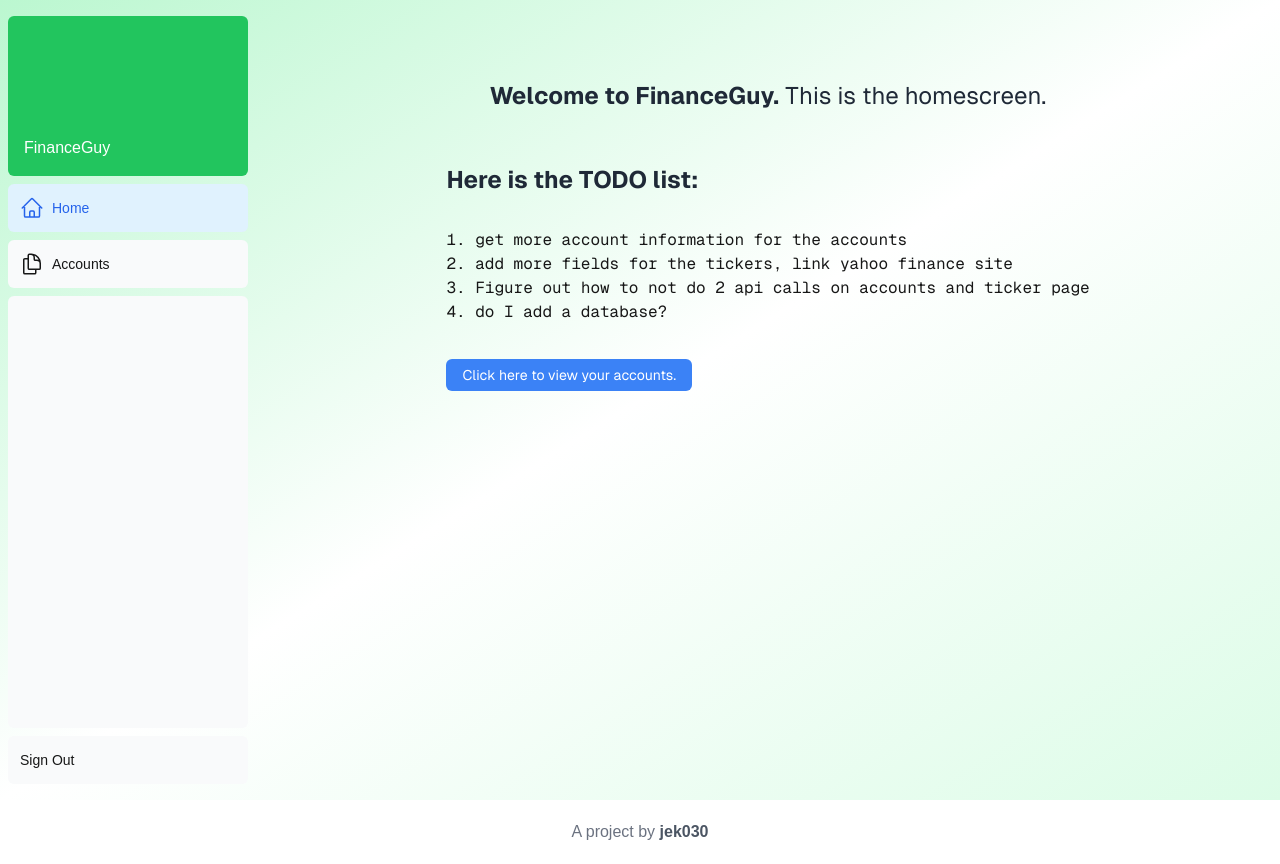
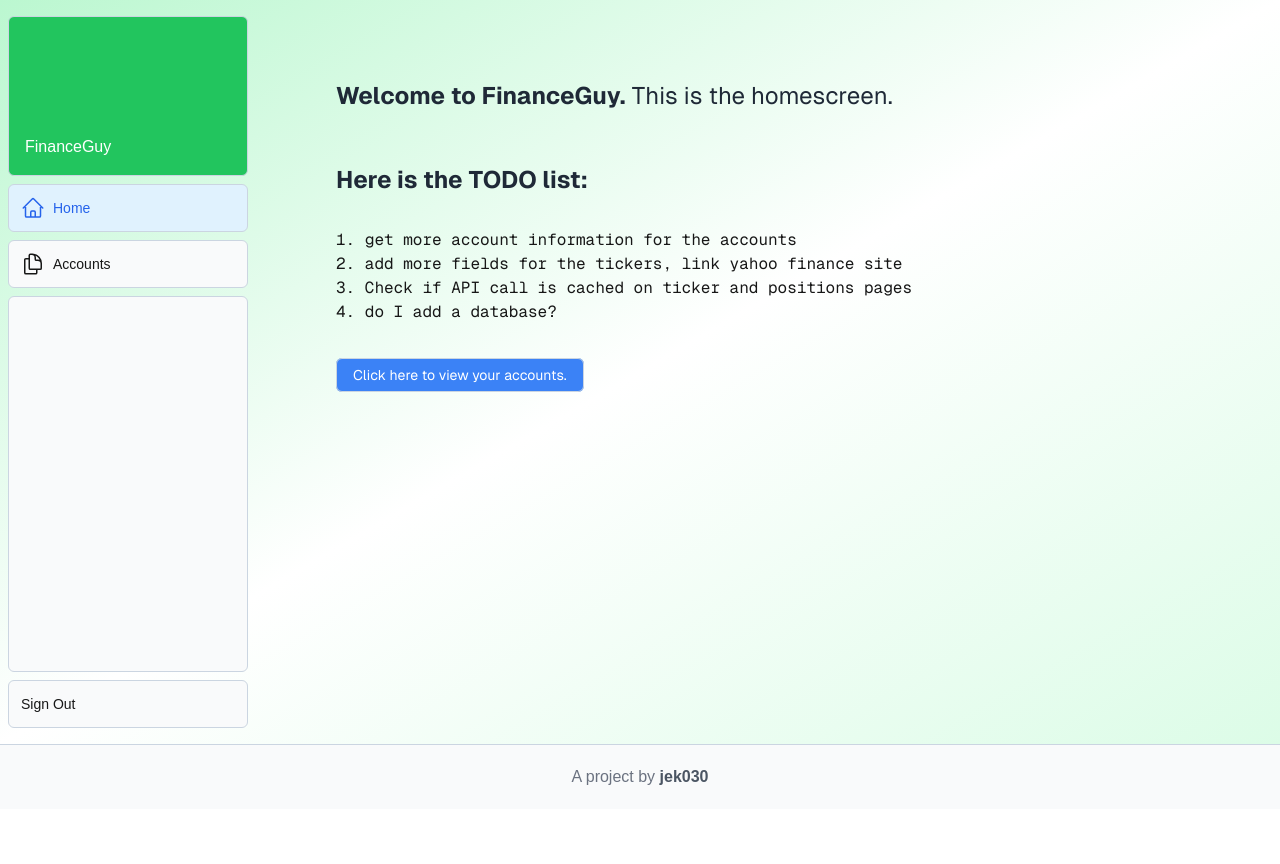
Before and after one commit to jek030/schwabApiNextJs, a Next.js app: page / in a window 1280 px wide. After the commit the page ends 809 px from the top, so only its background shows below. Built offline with nearby package versions, Linux system fonts and the light colour scheme.

Commit message:
footer set up, borders set up

```diff
--- a/app/accounts/layout.tsx
+++ b/app/accounts/layout.tsx
@@ -4,10 +4,10 @@ export const experimental_ppr = true;
 
 export default function Layout({ children }: { children: React.ReactNode }) {
   return (
-    <div className="flex h-screen flex-col md:flex-row md:overflow-hidden">
+    <div className="flex flex-col md:flex-row md:overflow-hidden">
       <div className="w-full flex-none md:w-64">
       </div>
-      <div className="flex-grow p-6 md:overflow-y-auto md:p-12">{children}</div>
+      <div className="flex-grow p-6 md:overflow-auto md:p-12">{children}</div>
     </div>
   );
 }
--- a/app/accounts/page.tsx
+++ b/app/accounts/page.tsx
@@ -31,7 +31,7 @@ export  default async function Page() {
         <p >
             <Link
             href=".."
-            className="mt-4 rounded-md bg-blue-500 px-4 py-2 text-sm text-white transition-colors hover:bg-blue-400"
+            className="border border-black mt-4 rounded-md bg-blue-500 px-4 py-2 text-sm text-white transition-colors hover:bg-blue-400"
             >
             Go Back
             </Link>
@@ -60,15 +60,15 @@ export  default async function Page() {
                   </th>
                 </tr>
               </thead>
-              <tbody className="bg-white">
+              <tbody className="bg-white ">
                 {accounts.map(item => (
                   <tr
-                  className="w-full border-b py-3 text-sm last-of-type:border-none [&:first-child>td:first-child]:rounded-tl-lg [&:first-child>td:last-child]:rounded-tr-lg [&:last-child>td:first-child]:rounded-bl-lg [&:last-child>td:last-child]:rounded-br-lg"
+                  className="w-full border border-slate-200 py-3 text-sm last-of-type:border-none [&:first-child>td:first-child]:rounded-tl-lg [&:first-child>td:last-child]:rounded-tr-lg [&:last-child>td:first-child]:rounded-bl-lg [&:last-child>td:last-child]:rounded-br-lg"
                 >
                   <td className="whitespace-nowrap py-3 pl-6 pr-3">
-                    <div className="flex items-center gap-3">
+                    <div className=" flex items-center gap-3">
 
-                        <Link className="mt-4 rounded-md bg-green-500 px-4 py-2 text-sm text-black transition-colors hover:bg-blue-400"
+                        <Link className="border border-black mt-4 rounded-md bg-green-500 px-4 py-2 text-sm text-black transition-colors hover:bg-blue-400"
                               href={{pathname: `/accounts/${item.securitiesAccount.accountNumber}/positions`}}>
                                       {item.securitiesAccount.accountNumber}
                         </Link>
--- a/app/layout.tsx
+++ b/app/layout.tsx
@@ -26,16 +26,14 @@ export default function RootLayout({
 }>) {
   return (
     <html lang="en">
-      <body className={`${geistSans.variable} ${geistMono.variable} antialiased`}>
-      <div className="flex h-screen flex-col md:flex-row md:overflow-hidden bg-gradient-to-br from-green-200 via-white to-green-100">
-        <div className="w-full flex-none md:w-64">
-          <SideNav />
-
+      <body className={`${geistSans.variable} ${geistMono.variable} h-screen flex flex-col divide-y divide-slate-300 overflow-auto`}>
+        <div className="flex flex-row grow h-auto bg-gradient-to-br from-green-200 via-white to-green-100">
+            <SideNav />
+          <main className="h-full md:overflow-auto">{children}</main>
         </div>
-        <main className="flex w-full flex-col">{children}</main>
-
-      </div>
-      <Footer/>
+        <div className="flex-none h-14">
+          <Footer  />
+        </div>
       </body>
     </html>
   );
--- a/app/page.tsx
+++ b/app/page.tsx
@@ -6,26 +6,26 @@ import Link from 'next/link';
 export default function Home() {
 
   return (
-    <div className="grid grid-rows-[20px_1fr_20px]  justify-items-center min-h-screen p-8 pb-20 gap-16 sm:p-20 font-[family-name:var(--font-geist-sans)]">
-      <header className="flex flex-col gap-8 sm:items-start">
-        <p className={` text-xl text-gray-800 md:text-2xl `}>
+    <div className="grid grid-rows-[20px_1fr_20px]   p-8 pb-20 gap-16 sm:p-20 font-[family-name:var(--font-geist-sans)]">
+      <header className=" flex flex-col  gap-8 sm:items-start">
+        <p className={`text-xl text-gray-800 md:text-2xl `}>
            <strong>Welcome to FinanceGuy.</strong> This is the homescreen.
         </p>
       </header>
 
-      <div className="flex flex-col gap-8 justify-items-center ">
+      <div className="flex flex-col gap-8 ">
         <strong className={` text-xl text-gray-800 md:text-2xl `}>
              Here is the TODO list:
         </strong>
           <ul className="list-inside list-decimal text-center sm:text-left font-[family-name:var(--font-geist-mono)]">
             <li>get more account information for the accounts</li>
             <li>add more fields for the tickers, link yahoo finance site</li>
-            <li>Figure out how to not do 2 api calls on accounts and ticker page</li>
+            <li>Check if API call is cached on ticker and positions pages</li>
             <li>do I add a database?</li>
           </ul>
         <p className="text-xl text-gray-800 md:text-2xl">
            <Link href="/accounts"
-                 className="mt-4 rounded-md bg-blue-500 px-4 py-2 text-sm text-white transition-colors hover:bg-blue-400"
+                 className=" border border-slate-300 mt-4 rounded-md bg-blue-500 px-4 py-2 text-sm text-white transition-colors hover:bg-blue-400"
            >
             Click here to view your accounts.
           </Link>
--- a/app/ticker/[ticker]/layout.tsx
+++ b/app/ticker/[ticker]/layout.tsx
@@ -4,9 +4,9 @@ export const experimental_ppr = true;
 
 export default function Layout({ children }: { children: React.ReactNode }) {
   return (
-    <div className="flex h-screen flex-col md:flex-row md:overflow-hidden">
+    <div className="flex h-screen flex-col md:flex-row">
 
-      <div className="flex-grow p-6 md:overflow-y-auto md:p-12">{children}</div>
+      <div className="flex-grow p-6 md:overflow-auto md:p-12">{children}</div>
     </div>
   );
 }
--- a/app/ticker/[ticker]/page.tsx
+++ b/app/ticker/[ticker]/page.tsx
@@ -27,8 +27,6 @@ const formatterVol = new Intl.NumberFormat('en-US', {
     //todo : web service call to schwabapi
   const yahooURL = "https://finance.yahoo.com/quote/" + ticker
 
-
-
   return (
 
     <div className="grid grid-rows-[20px_1fr_20px]  justify-items-left p-8 pb-20 gap-16 sm:p-20 font-[family-name:var(--font-geist-sans)]">
@@ -48,7 +46,7 @@ const formatterVol = new Intl.NumberFormat('en-US', {
         {formatter.format(accounts[ticker].quote.mark)}         {formatter.format(accounts[ticker].quote.netChange)} <br></br>
 
       </p>
-      <Link className="rounded-md bg-purple-500 px-4 py-2 text-sm text-white transition-colors hover:bg-blue-400"
+      <Link className="rounded-md bg-purple-500 px-4 py-2 text-sm text-white transition-colors hover:bg-purple-400"
            href={yahooURL}>{"Yahoo Finance"}
       </Link>
 
--- a/app/ui/footer.tsx
+++ b/app/ui/footer.tsx
@@ -1,10 +1,10 @@
 export default function Footer() {
     return (
-      <div className="absolute w-full py-5 text-center">
+      <div className=" h-auto w-full py-5 text-center bg-gray-50">
             <p className="text-gray-500">
             A project by{" "}
             <a
-              className="font-semibold text-gray-600 underline-offset-4 transition-colors hover:underline"
+              className="font-semibold text-gray-600 underline-offset-4 transition-colors hover:text-gray-300"
               href="https://github.com/jek030"
               target="_blank"
               rel="noopener noreferrer"
--- a/app/ui/nav-links.tsx
+++ b/app/ui/nav-links.tsx
@@ -29,7 +29,7 @@ export default function NavLinks() {
           <Link
             key={link.name}
             href={link.href}
-            className= {clsx("flex h-[48px] grow items-center justify-center gap-2 rounded-md bg-gray-50 p-3 text-sm font-medium hover:bg-sky-100 hover:text-blue-600 md:flex-none md:justify-start md:p-2 md:px-3",
+            className= {clsx("flex h-[48px] grow items-center border border-slate-300 justify-center gap-2 rounded-md bg-gray-50 p-3 text-sm font-medium hover:bg-sky-100 hover:text-blue-600 md:flex-none md:justify-start md:p-2 md:px-3",
               {                'bg-sky-100 text-blue-600': pathname === link.href,
               },
             )}
--- a/app/ui/sidenav.tsx
+++ b/app/ui/sidenav.tsx
@@ -3,20 +3,20 @@ import NavLinks from '@/app/ui/nav-links';
 
 export default function SideNav() {
   return (
-    <div className="flex h-full flex-col px-3 py-4 md:px-2">
+    <div className=" flex h-auto flex-col px-3 py-4 md:px-2 w-auto   md:w-64">
       <Link
-        className="mb-2 flex h-20 items-end justify-start rounded-md bg-green-500 p-4 md:h-40"
+        className="border border-slate-300 mb-2 flex h-20 items-end justify-start rounded-md bg-green-500 p-4 md:h-40"
         href="/"
       >
         <div className="w-32 text-white md:w-40">
           FinanceGuy
         </div>
       </Link>
-      <div className="flex grow flex-row justify-between space-x-2 md:flex-col md:space-x-0 md:space-y-2">
+      <div className="  flex grow flex-row justify-between space-x-2 md:flex-col md:space-x-0 md:space-y-2">
         <NavLinks />
-        <div className="hidden h-auto w-full grow rounded-md bg-gray-50 md:block"></div>
+        <div className="border border-slate-300 hidden h-auto w-full grow rounded-md bg-gray-50 md:block"></div>
         <form>
-          <button className="flex h-[48px] w-full grow items-center justify-center gap-2 rounded-md bg-gray-50 p-3 text-sm font-medium hover:bg-sky-100 hover:text-blue-600 md:flex-none md:justify-start md:p-2 md:px-3">
+          <button className="border border-slate-300 flex h-[48px] w-full grow items-center justify-center gap-2 rounded-md bg-gray-50 p-3 text-sm font-medium hover:bg-sky-100 hover:text-blue-600 md:flex-none md:justify-start md:p-2 md:px-3">
             <div className="hidden md:block">Sign Out</div>
           </button>
         </form>
```
